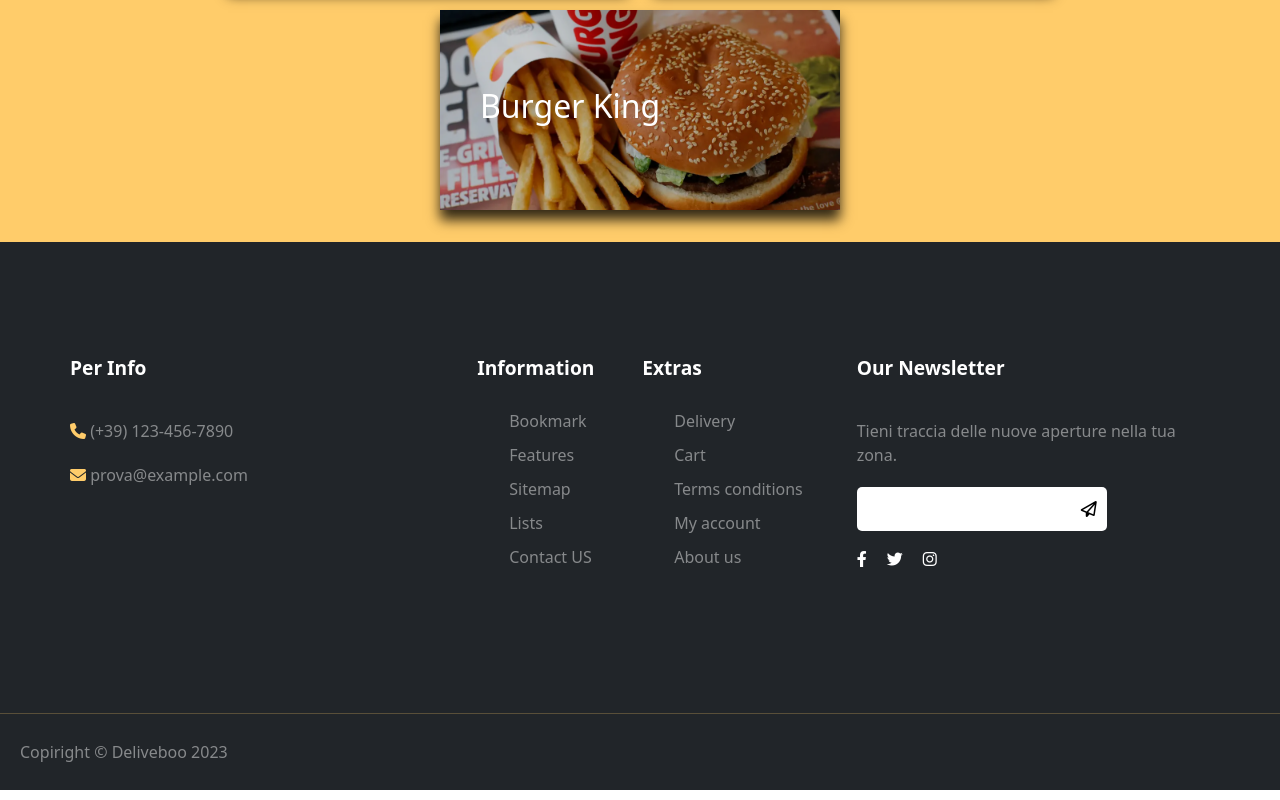
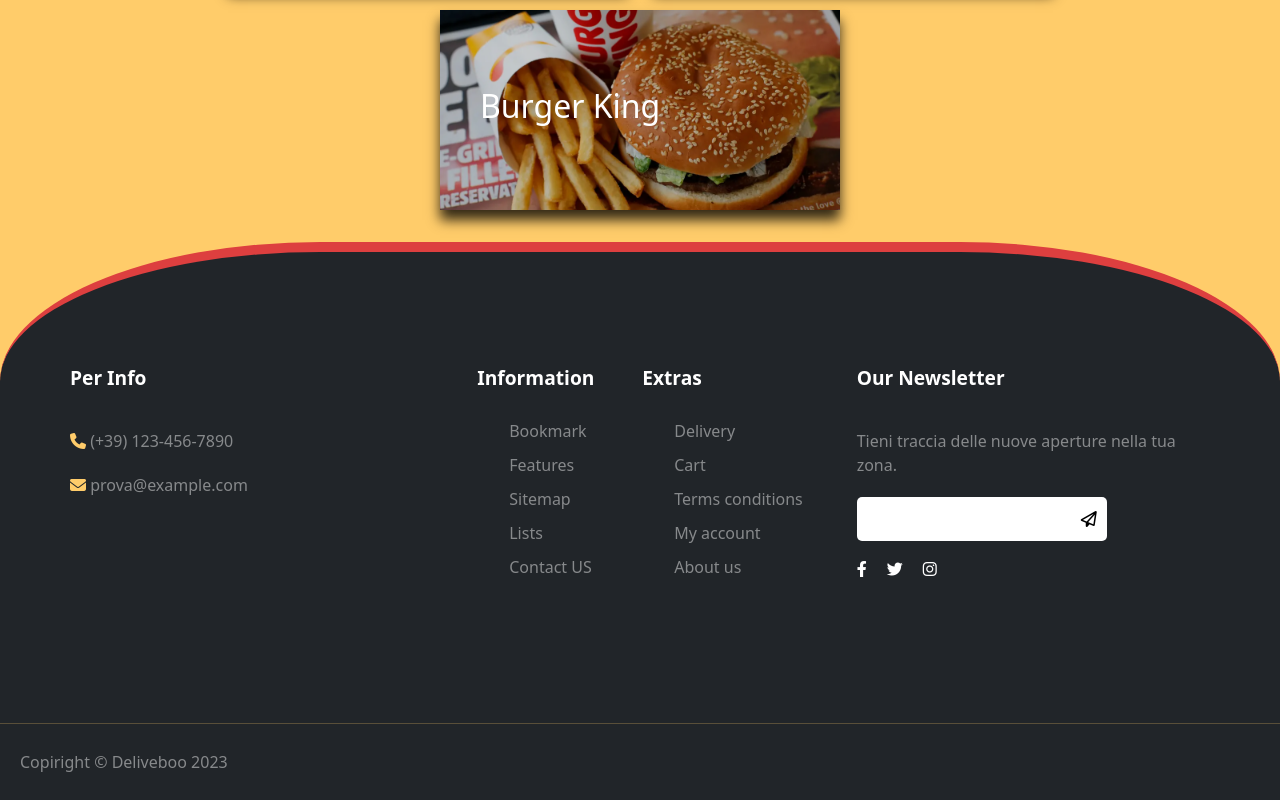
Before and after one commit to EdoardoPerucca/progetto_finale, a Vue app: page / in a window 1280 px wide. Shown: the part 1151-1951 px from the top of the page. Built offline with nearby package versions, Linux system fonts and the light colour scheme.

Commit message:
feat: add some style

```diff
--- a/src/components/AppFooter.vue
+++ b/src/components/AppFooter.vue
@@ -65,6 +65,9 @@
     background-color: #212529;
     background-size: cover;
     background-position: center;
+    border-top-left-radius: 25%;
+    border-top-right-radius: 25%;
+    border-top: 10px solid #dd3f3f;
 
     .top-footer {
         padding: 7em 0;
```
